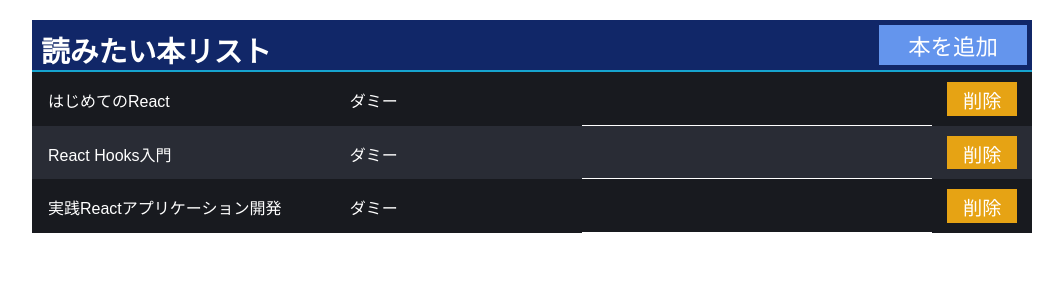
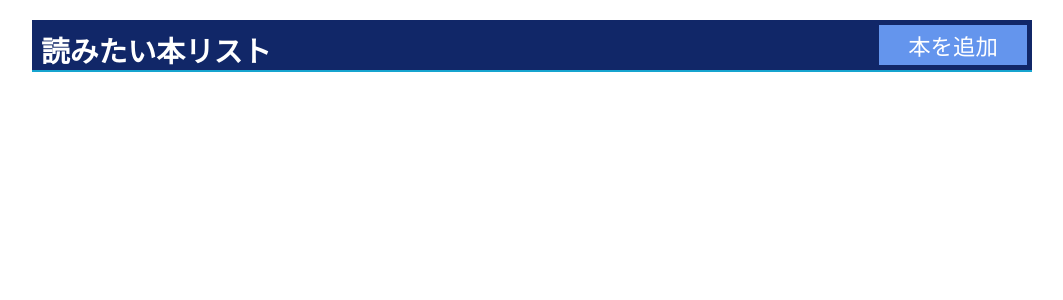
Before and after one commit to iridon0920/react_tutorial, a React (Create React App) app: page /book-list in a window 1280 px wide. Shown: the top 300 px of the page, without its empty margins (108-1171 px from the left). Built offline with nearby package versions, Linux system fonts and the light colour scheme.

Commit message:
[削除] 書籍情報ダミーデータ

```diff
--- a/src/book-list/mock/dummy-books.tsx
+++ /dev/null
@@ -1,22 +0,0 @@
-import { BookToRead } from "../type/board-to-read";
-
-export const dummyBooks: BookToRead[] = [
-  {
-    id: 1,
-    title: "はじめてのReact",
-    authors: "ダミー",
-    memo: "",
-  },
-  {
-    id: 2,
-    title: "React Hooks入門",
-    authors: "ダミー",
-    memo: "",
-  },
-  {
-    id: 3,
-    title: "実践Reactアプリケーション開発",
-    authors: "ダミー",
-    memo: "",
-  },
-];
--- a/src/book-list/page/book-list-page.tsx
+++ b/src/book-list/page/book-list-page.tsx
@@ -1,9 +1,9 @@
 import React, { useState } from "react";
 import "./book-list.css";
-import { dummyBooks } from "../mock/dummy-books";
 import { BookRow } from "../component/book-row";
 import ReactModal from "react-modal";
 import { BookSearchDialog } from "../component/book-search-dialog";
+import {BookToRead} from "../type/board-to-read";
 
 ReactModal.setAppElement("#root");
 
@@ -23,7 +23,7 @@ const customStyles = {
 };
 
 export const BookListPage = (): JSX.Element => {
-  const [books, setBooks] = useState(dummyBooks);
+  const [books, setBooks] = useState([] as BookToRead[]);
   const [modalIsOpen, setModalIsOpen] = useState(false);
 
   const handleBookDelete = (id: number) => {
```
